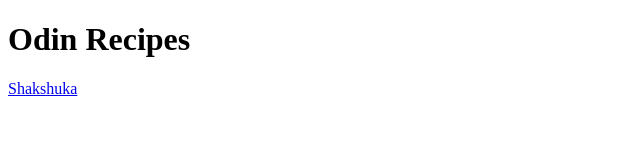
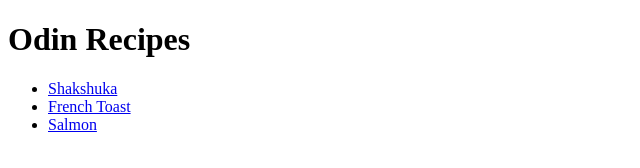
Before and after one commit to allenjj98/odin-recipes, a plain HTML site: page index.html in a window 1280 px wide. Shown: the whole page, without its empty margins (0-640 px from the left). Drawn offline with Linux system fonts and the light colour scheme.

Commit message:
Add links to homepage
Added links to recipe pages. The links appeared on one line.
So, nested links within an unordered list. This ensures that
each link appears on a new line.

```diff
--- a/index.html
+++ b/index.html
@@ -6,6 +6,10 @@
     </head>
     <body>
         <h1>Odin Recipes</h1>
-        <a href="recipes/shakshuka.html">Shakshuka</a>
+        <ul>
+            <li><a href="recipes/shakshuka.html">Shakshuka</a></li>
+            <li><a href="recipes/french-toast.html">French Toast</a></li>
+            <li><a href="recipes/salmon.html">Salmon</a></li>
+        </ul>
     </body>
 </html>
```
